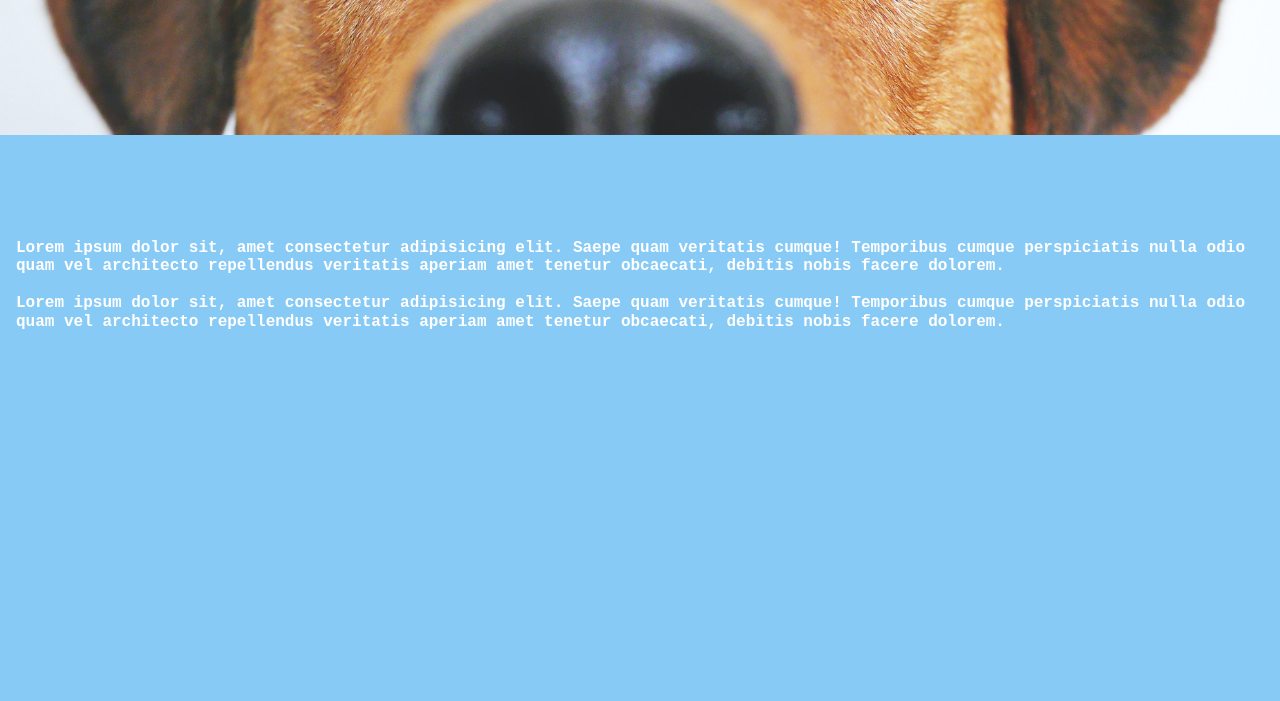
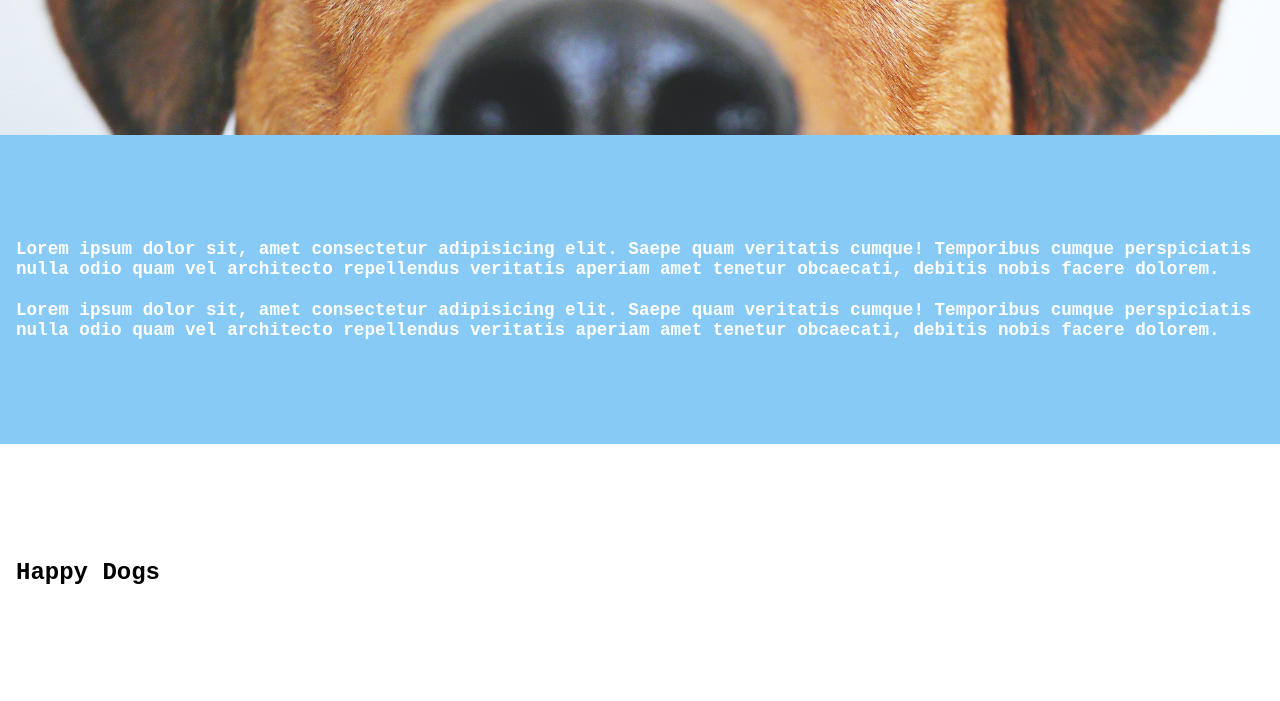
Before and after one commit to Laymacompanioni/CaninesUnlimited, a PHP site: page / in a window 1280 px wide. Shown: the part 1911-2612 px from the top of the page. Before the commit the page ends 2240 px from the top, so only its background shows below. Run offline with PHP 8.4, Linux system fonts and the light colour scheme.

Commit message:
blog page added
just template

```diff
--- a/css/style.css
+++ b/css/style.css
@@ -166,7 +166,8 @@ padding: 0.6rem 0;
 section.about {
     background-color: #88CAF6;
     color: white;
-    font-weight:bold ;
+    font-weight:bold;
+    font-size: 1.1rem;
 }
 /*Media Queries */
 @media screen and (min-width: 768px){
--- a/index.html
+++ b/index.html
@@ -82,7 +82,17 @@
             <p>Lorem ipsum dolor sit, amet consectetur adipisicing elit. Saepe quam veritatis cumque! Temporibus cumque perspiciatis nulla odio quam vel architecto repellendus veritatis aperiam amet tenetur obcaecati, debitis nobis facere dolorem.</p>
     </div>
 </section>
+<!--Blog-->
+<section class="blog">
+    <div class="container">
+        <div class="row">
+            <div class="blog-items">
+                <h2>Happy Dogs</h2>
+            </div>
 
+        </div>
+    </div>
+</section>
 
 
 
```
